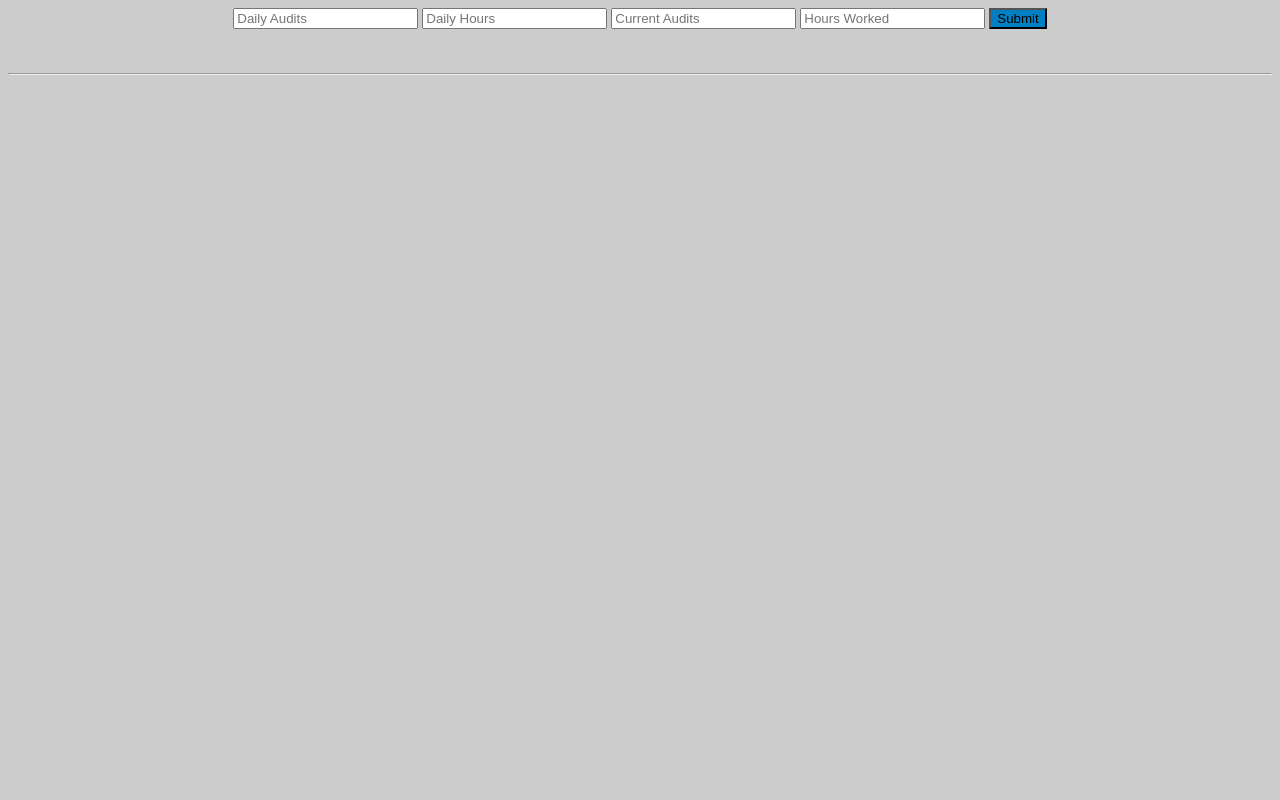
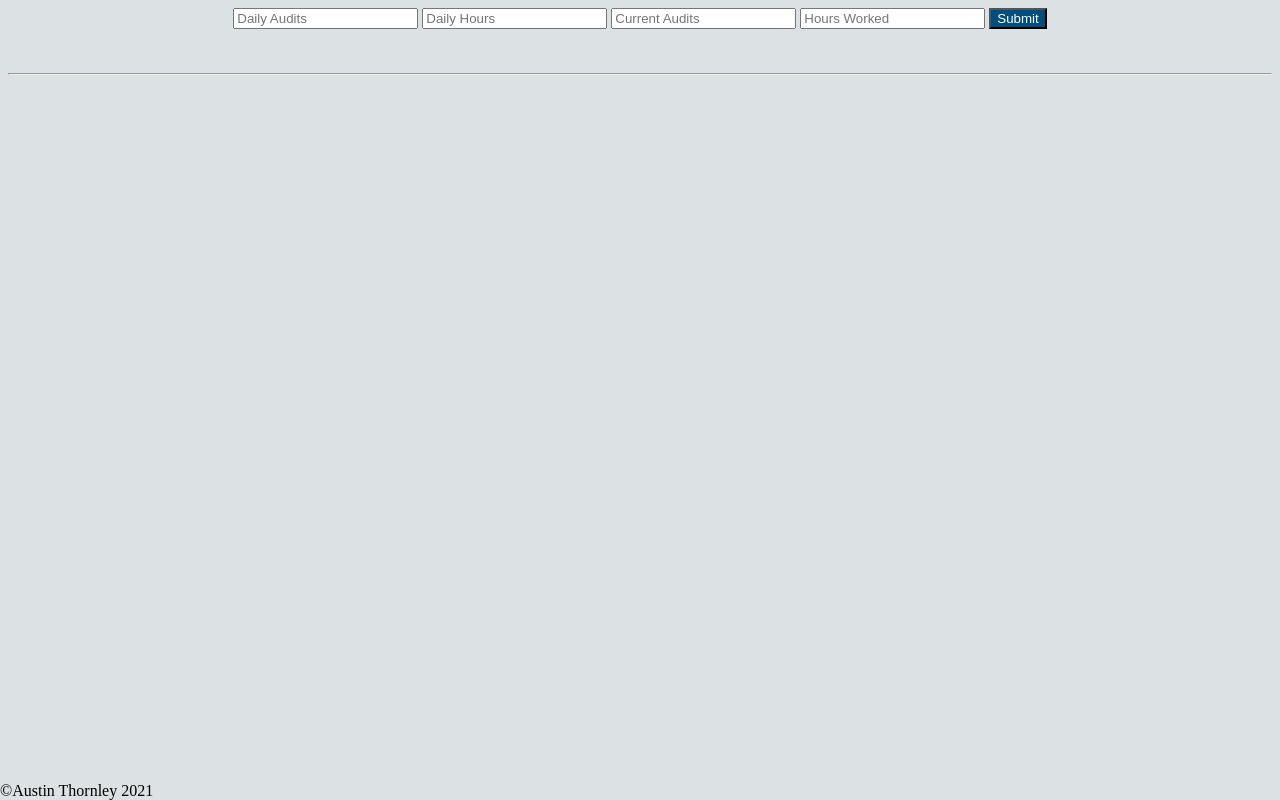
Before and after one commit to AustinThornley/portfolio-old, a plain HTML site: page index.html in a window 1280 px wide. Drawn offline with Linux system fonts and the light colour scheme.

Commit message:
redid styling

```diff
--- a/index.html
+++ b/index.html
@@ -38,7 +38,7 @@
 		<input type="text" id="hoursWorked" placeholder="-" />
 		<button type="submit" onclick="getValues()">Submit</button>
 	</div>	 -->
-
+	<footer><span>&copy;Austin Thornley 2021</span></footer>
     <script src="script.js"></script>
   </body>
 </html>
--- a/style.css
+++ b/style.css
@@ -1,10 +1,12 @@
 body {
-	background-color: rgba(0, 0, 0, 0.2);
+	/* background-color: rgba(0, 0, 0, 0.2); */
+	background-color: #DCE1E3;
 }
 
 button {
-	background-color: rgba(0, 127, 194, 1);
-	outline: none;
+	/* background-color: rgba(0, 127, 194, 1); */
+	background-color: #004E7C;
+	color: white;
 }
 
 input {
@@ -15,3 +17,11 @@ input {
 	display: block;
 	text-align: center;
 }
+
+footer {
+	position: fixed;
+	left: 0;
+	bottom: 0;
+	width: 100%;
+	/* background-color:; */
+}
```
